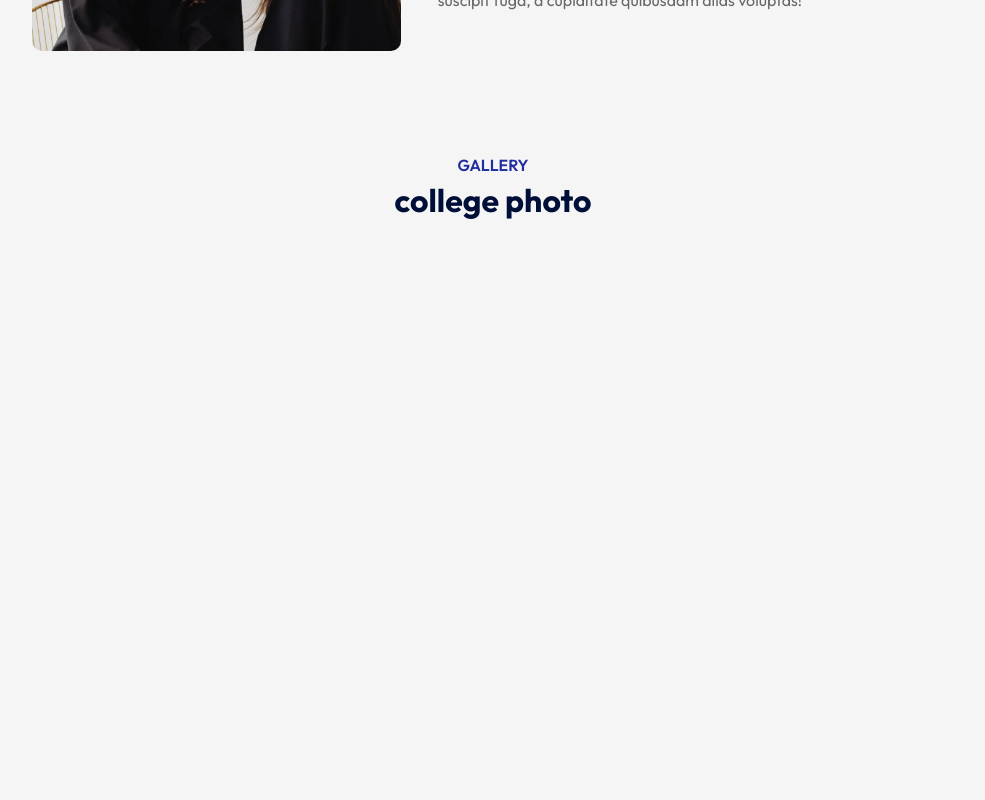
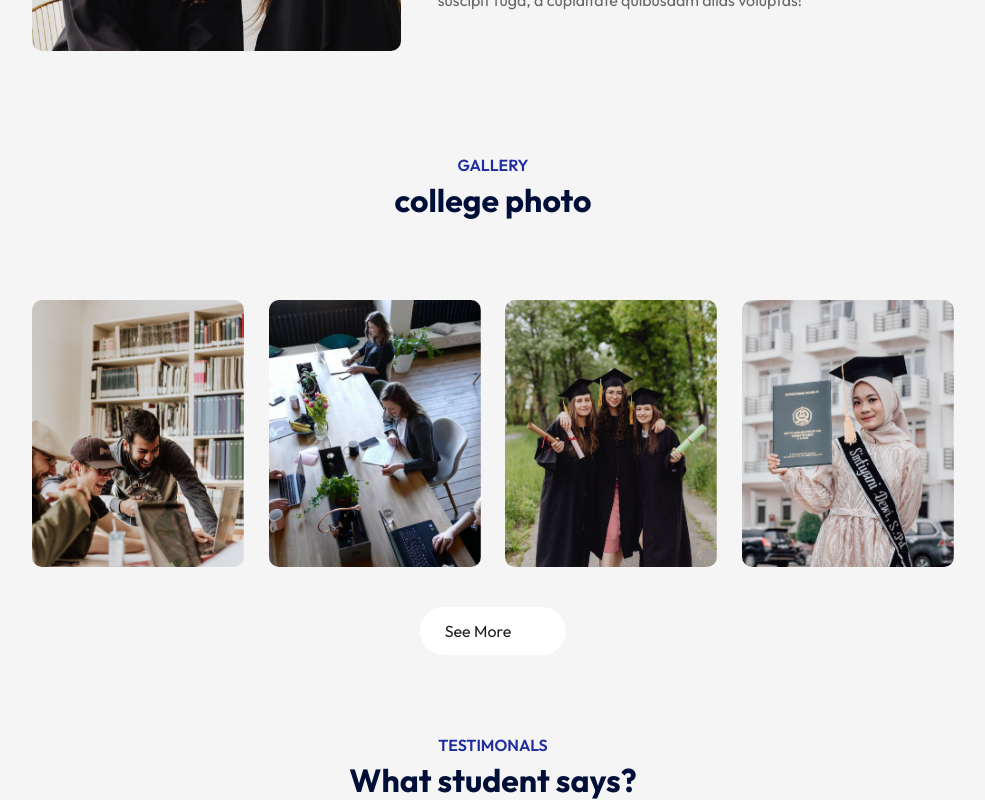
Before and after one commit to surakshya-adhikari/EDUwebsite, a React (Vite) app: page / in a window 1280 px wide. Shown: the part 1634-2434 px from the top of the page, without its empty margins (147-1132 px from the left). Before the commit the page ends 1854 px from the top, so only its background shows below. Built offline with nearby package versions, Linux system fonts and the light colour scheme.

Commit message:
mounted collegephoto

```diff
--- a/src/App.jsx
+++ b/src/App.jsx
@@ -4,6 +4,7 @@ import Hero from './Components/Hero/Hero'
 import Programs from './Components/Programs/Programs'
 import Title from './Components/Title/Title'
 import About from './Components/About/About'
+import Collegephoto from './Components/Collegephoto/Collegephoto'
 
 const App = () => {
   return (
@@ -15,6 +16,8 @@ const App = () => {
             <Programs/>
             <About/>
             <Title subTitle='Gallery' title='college photo'/>
+            <Collegephoto/>
+            <Title subTitle='TESTIMONALS' title='What student says?'/>
         </div>
 
     </div>
```
